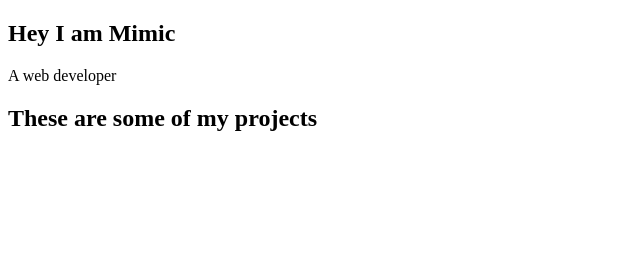
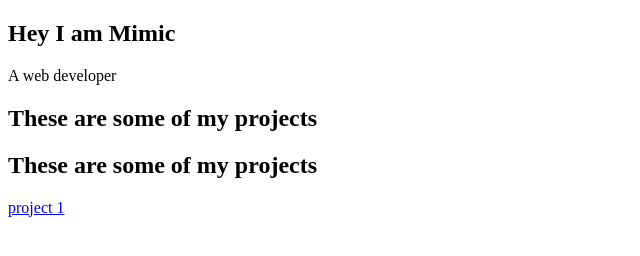
Before and after one commit to ali995500/microversechallenge2htmlcss, a plain HTML site: page index.html in a window 1280 px wide. Shown: the whole page, without its empty margins (0-640 px from the left). Drawn offline with Linux system fonts and the light colour scheme.

Commit message:
update the html project section

```diff
--- a/index.html
+++ b/index.html
@@ -10,8 +10,14 @@
     <section id="welcome-section">
       <h1>Hey I am Mimic</h1>
       <p>A web developer</p>
+
+    </section>
       <section id= "projects"><h2 class=" project-tile "> These are some of my projects </h2>
+              <h2 class="project-tile">These are some of my projects</h2>
+      <a href="#">project 1</a>
       </section>
-    </section>
+
+
+
   </body>
 </html>
```
